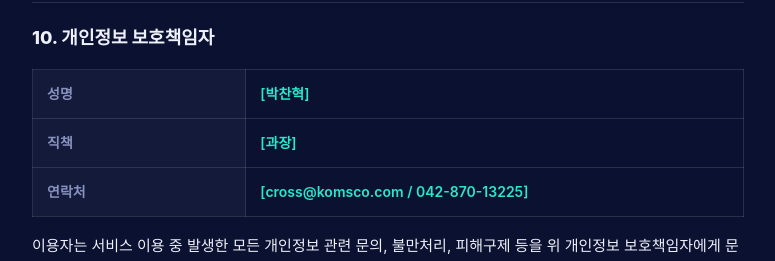
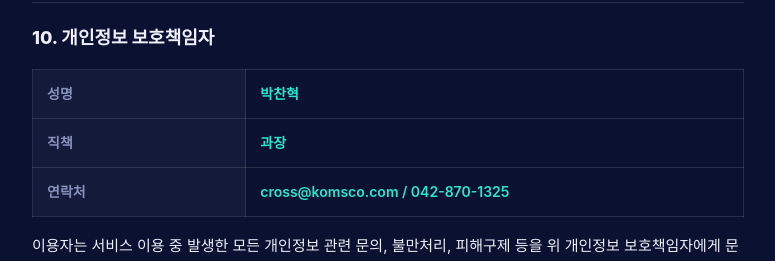
Before and after one commit to kcbdc/gakin-otp, a plain HTML site: page notice.html in a window 1280 px wide. Shown: the part 3185-3446 px from the top of the page, without its empty margins (252-1027 px from the left). Drawn offline with Linux system fonts and the light colour scheme.

Commit message:
Update notice.html

```diff
--- a/notice.html
+++ b/notice.html
@@ -170,9 +170,9 @@
 
   <h2>10. 개인정보 보호책임자</h2>
   <table>
-    <tr><th>성명</th><td class="fill">[박찬혁]</td></tr>
-    <tr><th>직책</th><td class="fill">[과장]</td></tr>
-    <tr><th>연락처</th><td class="fill">[cross@komsco.com / 042-870-13225]</td></tr>
+    <tr><th>성명</th><td class="fill">박찬혁</td></tr>
+    <tr><th>직책</th><td class="fill">과장</td></tr>
+    <tr><th>연락처</th><td class="fill">cross@komsco.com / 042-870-1325</td></tr>
   </table>
   <p>이용자는 서비스 이용 중 발생한 모든 개인정보 관련 문의, 불만처리,
   피해구제 등을 위 개인정보 보호책임자에게 문의할 수 있습니다.</p>
```
